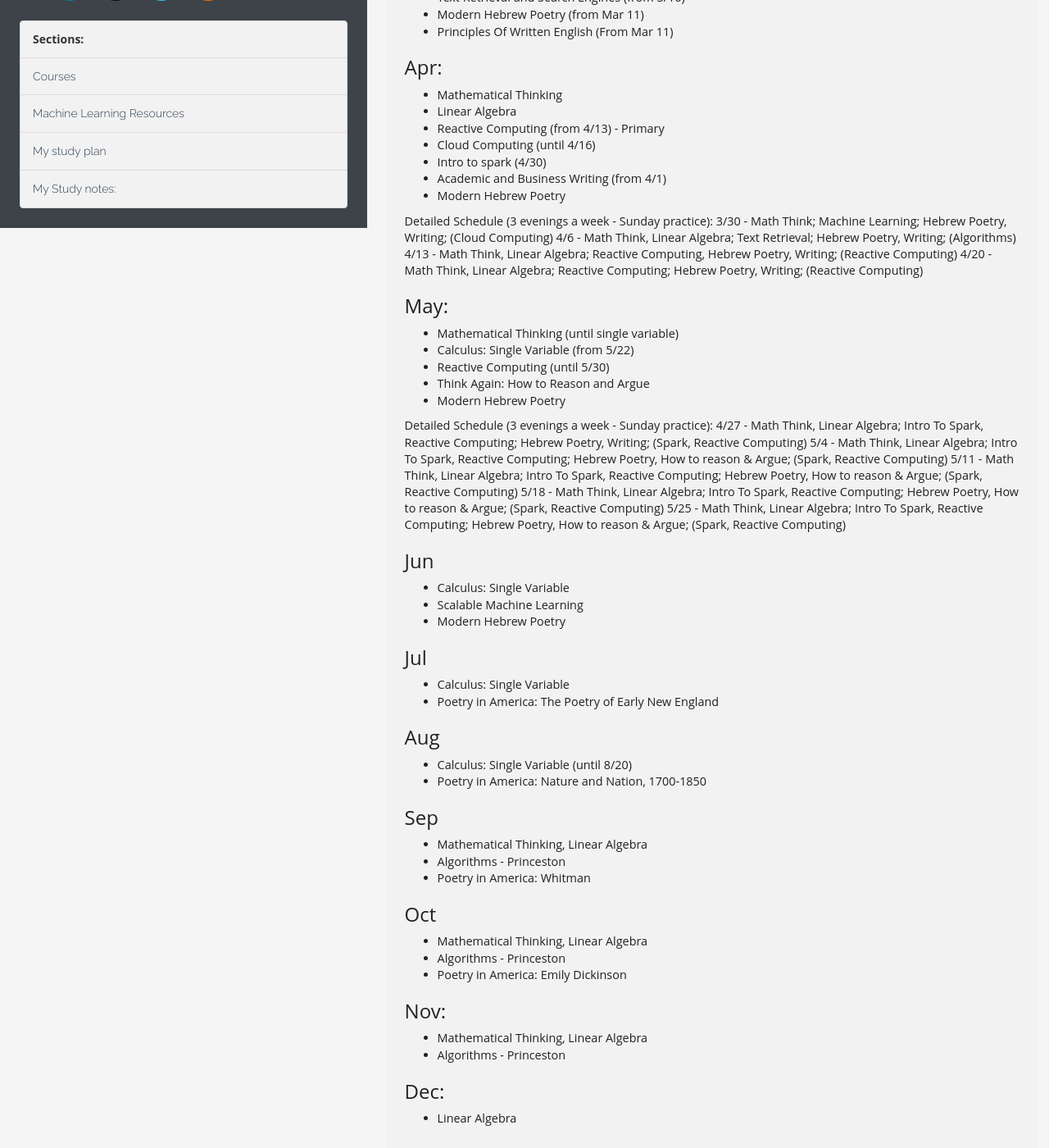
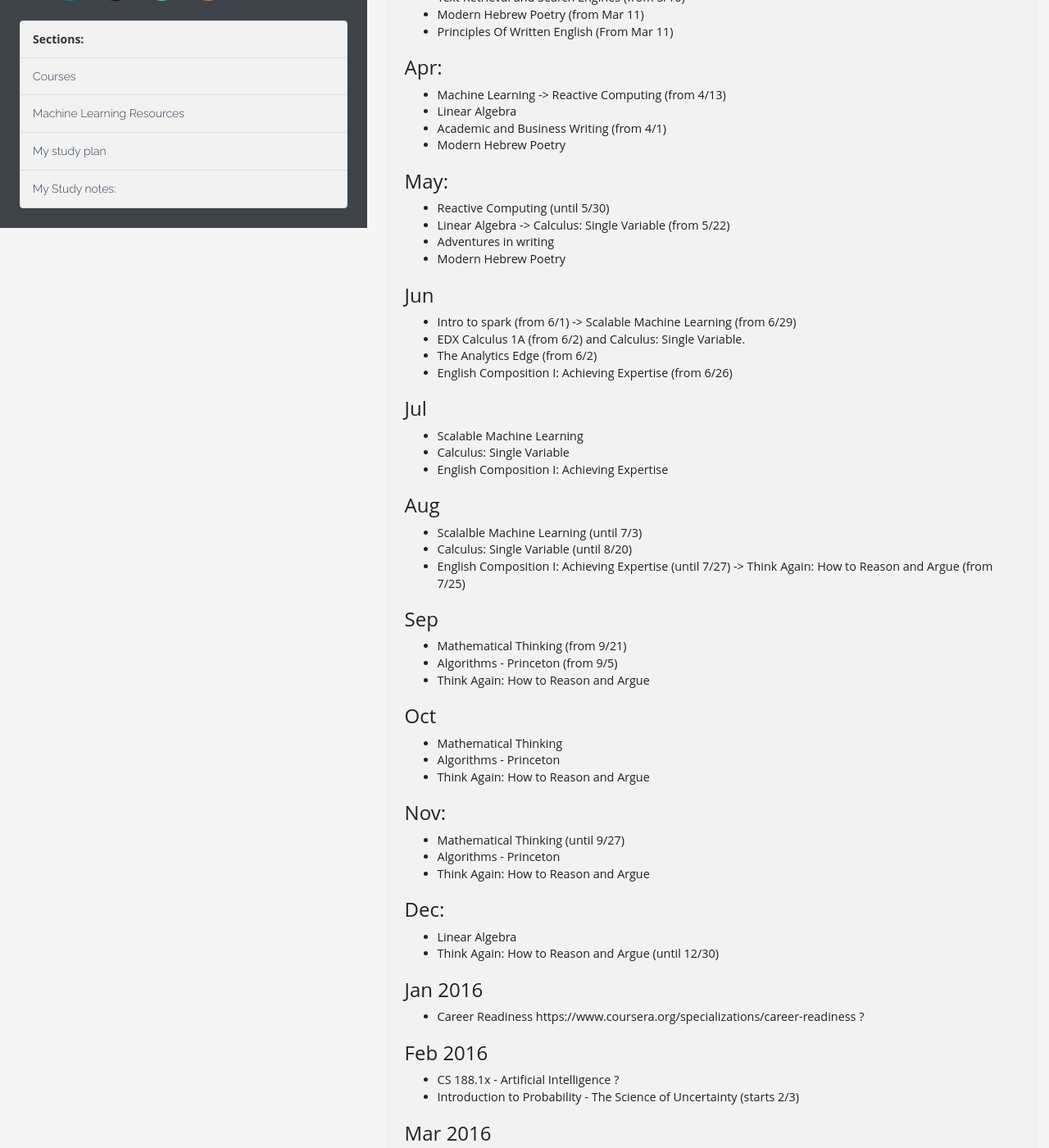
Before and after one commit to yatabani/mb-dev.github.io, a Jekyll site: the page built from resources/study-plan.md, in a window 1280 px wide and 1400 px high, scrolled down 431 px. Shown: the whole window at 82% size. Built offline with Jekyll 4.4.1, drawn with Linux system fonts in a browser that asks for light colours; nearby versions of some CDN libraries; some of the changed text lies outside the part shown.

Commit message:
progress on apache spark

```diff
--- /dev/null
+++ b/_includes/nav-apache-spark.html
@@ -0,0 +1,5 @@
+<ul class="list-group">
+  <li class="list-group-item"><b>Cloud Computing - EDX:</b></li>
+  <li class="list-group-item"><a href="/study-notes/apache-spark/week1.html">Week 1 - Background</a></li>
+  <li class="list-group-item"><a href="/study-notes/apache-spark">Week 2 - Intro to spark</a></li>
+</ul>
--- a/_includes/nav-study-notes.html
+++ b/_includes/nav-study-notes.html
@@ -1,5 +1,6 @@
 <ul class="list-group">
   <li class="list-group-item"><b>MOOC Study Notes:</b></li>
+  <li class="list-group-item"><a href="/study-notes/apache-spark/week1.html">Apache Spark</a></li>
   <li class="list-group-item"><a href="/study-notes/cloud/week1-leader-election.html">Cloud Computing</a></li>
   <li class="list-group-item"><a href="/study-notes/linear-algebra/week1.html">Linear Algebra</a></li>
   <li class="list-group-item"><a href="/study-notes/ml/week9/week9-anomaly-recommender.html">Machine Learning</a></li>
--- a/resources/study-plan.md
+++ b/resources/study-plan.md
@@ -20,64 +20,69 @@
 - Principles Of Written English (From Mar 11)
 
 ### Apr:
-- Mathematical Thinking
+- Machine Learning -> Reactive Computing (from 4/13)
 - Linear Algebra
-- Reactive Computing (from 4/13) - Primary
-- Cloud Computing (until 4/16)
-- Intro to spark (4/30)
 - Academic and Business Writing (from 4/1)
 - Modern Hebrew Poetry
 
-Detailed Schedule (3 evenings a week - Sunday practice):
-3/30 - Math Think; Machine Learning; Hebrew Poetry, Writing; (Cloud Computing)
-4/6  - Math Think, Linear Algebra; Text Retrieval; Hebrew Poetry, Writing; (Algorithms)
-4/13 - Math Think, Linear Algebra; Reactive Computing, Hebrew Poetry, Writing; (Reactive Computing)
-4/20 - Math Think, Linear Algebra; Reactive Computing; Hebrew Poetry, Writing; (Reactive Computing)
-
 ### May:
-- Mathematical Thinking (until single variable)
-- Calculus: Single Variable (from 5/22)
 - Reactive Computing (until 5/30)
-- Think Again: How to Reason and Argue
+- Linear Algebra -> Calculus: Single Variable (from 5/22)
+- Adventures in writing
 - Modern Hebrew Poetry
 
-Detailed Schedule (3 evenings a week - Sunday practice):
-4/27 - Math Think, Linear Algebra; Intro To Spark, Reactive Computing; Hebrew Poetry, Writing; (Spark, Reactive Computing)
-5/4 - Math Think, Linear Algebra; Intro To Spark, Reactive Computing; Hebrew Poetry, How to reason & Argue; (Spark, Reactive Computing)
-5/11 - Math Think, Linear Algebra; Intro To Spark, Reactive Computing; Hebrew Poetry, How to reason & Argue; (Spark, Reactive Computing)
-5/18 - Math Think, Linear Algebra; Intro To Spark, Reactive Computing; Hebrew Poetry, How to reason & Argue; (Spark, Reactive Computing)
-5/25 - Math Think, Linear Algebra; Intro To Spark, Reactive Computing; Hebrew Poetry, How to reason & Argue; (Spark, Reactive Computing)
-
 ### Jun
-- Calculus: Single Variable
-- Scalable Machine Learning
-- Modern Hebrew Poetry
+- Intro to spark (from 6/1) -> Scalable Machine Learning (from 6/29)
+- EDX Calculus 1A (from 6/2) and Calculus: Single Variable.
+- The Analytics Edge (from 6/2)
+- English Composition I: Achieving Expertise (from 6/26)
 
 ### Jul
+- Scalable Machine Learning
 - Calculus: Single Variable
-- Poetry in America: The Poetry of Early New England
+- English Composition I: Achieving Expertise
 
 ### Aug
+- Scalalble Machine Learning (until 7/3)
 - Calculus: Single Variable (until 8/20)
-- Poetry in America: Nature and Nation, 1700-1850
+- English Composition I: Achieving Expertise (until 7/27) -> Think Again: How to Reason and Argue (from 7/25)
 
 ### Sep
-- Mathematical Thinking, Linear Algebra
-- Algorithms - Princeston
-- Poetry in America: Whitman
+- Mathematical Thinking (from 9/21)
+- Algorithms - Princeton (from 9/5)
+- Think Again: How to Reason and Argue
 
 ### Oct
-- Mathematical Thinking, Linear Algebra
-- Algorithms - Princeston
-- Poetry in America: Emily Dickinson
+- Mathematical Thinking
+- Algorithms - Princeton
+- Think Again: How to Reason and Argue
 
 ### Nov:
-- Mathematical Thinking, Linear Algebra
-- Algorithms - Princeston
+- Mathematical Thinking (until 9/27)
+- Algorithms - Princeton
+- Think Again: How to Reason and Argue
 
 ### Dec:
 - Linear Algebra
+- Think Again: How to Reason and Argue (until 12/30)
 
 ### Jan 2016
+- Career Readiness https://www.coursera.org/specializations/career-readiness ?
+
+### Feb 2016
+- CS 188.1x - Artificial Intelligence ?
+- Introduction to Probability - The Science of Uncertainty (starts 2/3)
+
+### Mar 2016
+- CS 188.1x - Artificial Intelligence ?
+- The analytics edge?
 - Introduction to Probability - The Science of Uncertainty
-- Discrete Optimization
+
+### Apr 2016
+- CS 188.1x - Artificial Intelligence ?
+- The analytics edge?
+- Introduction to Probability - The Science of Uncertainty
+
+### May 2016
+- The analytics edge?
+- Introduction to Probability - The Science of Uncertainty (ends 5/26)
```
Also changed, not shown: resources/courses.md (+1 -0 lines), study-notes/analytics-edge/week1.md (added, +64 -0 lines), study-notes/analytics-edge/week2.md (added, +40 -0 lines), study-notes/apache-spark/week1.md (added, +49 -0 lines), study-notes/apache-spark/week2.md (added, +11 -0 lines), study-notes/calculus/week1.md (added, +5 -0 lines), study-notes/hebrew-poetry/week3.md (+2 -0 lines), study-notes/reactive/week4.md (added, +29 -0 lines), study-notes/reactive/week5.md (added, +30 -0 lines), study-notes/reactive/week6.md (added, +15 -0 lines).
